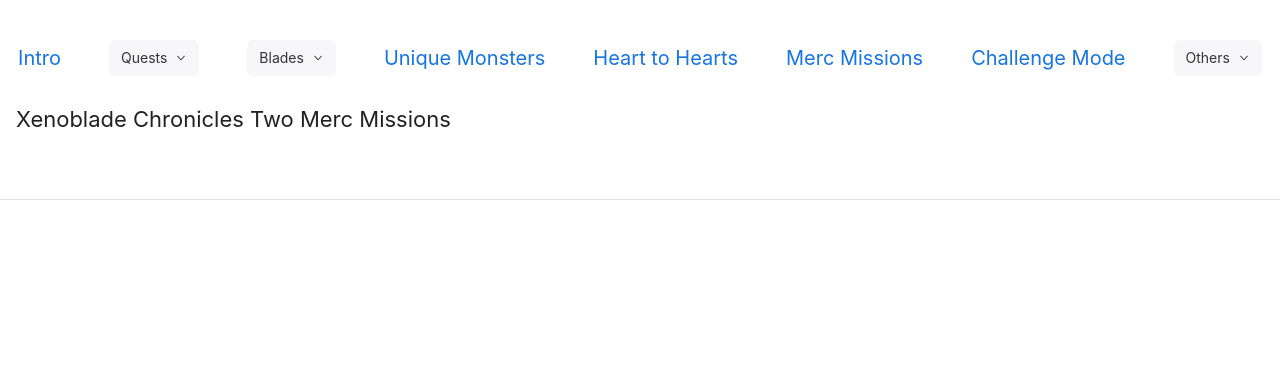
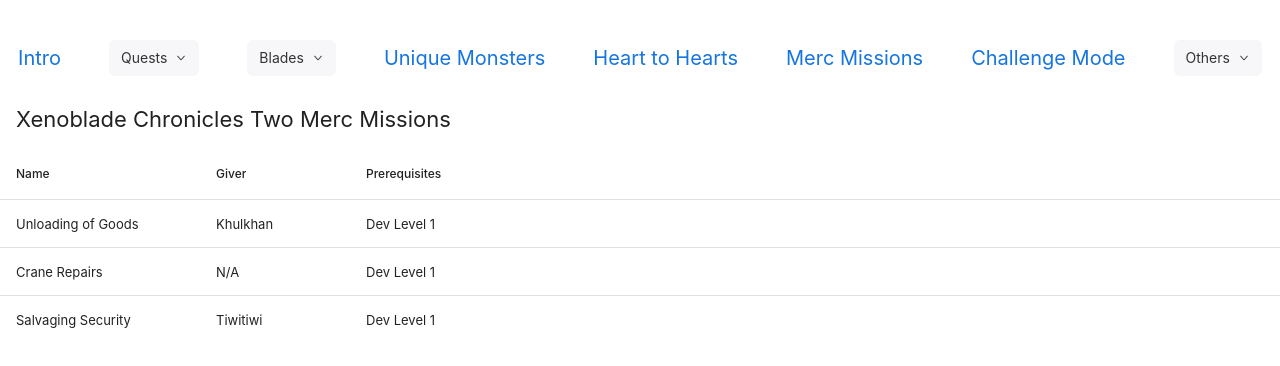
Before and after one commit to Sniffin3083/project-zohar, a React (Create React App) app: page /xeno2/mercm in a window 1280 px wide. Shown: the top 366 px of the page. Built offline with nearby package versions, Linux system fonts and the light colour scheme.

Commit message:
Set up Merc Missions component

```diff
--- a/src/data/XC2/MercMData.js
+++ b/src/data/XC2/MercMData.js
@@ -1,5 +1,28 @@
 export default [
     {
-
-    }
+        name: "Unloading of Goods",
+        giver: "Khulkhan",
+        prerequisites: "Dev Level 1",
+        uid: "mercM_unloadingOfGoods"
+    },
+    {
+        name: "Crane Repairs",
+        giver: "N/A",
+        prerequisites: "Dev Level 1",
+        uid: "mercM_craneRepairs"
+    },
+    {
+        name: "Salvaging Security",
+        giver: "Tiwitiwi",
+        prerequisites: "Dev Level 1",
+        uid: "mercM_salvagingSecurity"
+    },
 ]
+/*
+    {
+        name: "",
+        giver: "",
+        prerequisites: "",
+        uid: "mercM_"
+    },
+*/
--- a/src/routes/XC2/MercM.jsx
+++ b/src/routes/XC2/MercM.jsx
@@ -7,6 +7,24 @@ import XCTwoMercMData from "../../data/XC2/MercMData"
 const {useEffect} = React;
 
 const columns = [
+    {
+        name: "Name",
+        selector: row => row.name,
+        sortable: true,
+        width: "200px"
+    },
+    {
+        name: "Giver",
+        selector: row => row.giver,
+        sortable: true,
+        width: "150px"
+    },
+    {
+        name: "Prerequisites",
+        selector: row => row.prerequisites,
+        sortable: true,
+        width: "300px"
+    },
 ];
 
 const conditionalRowStyles = [
```
